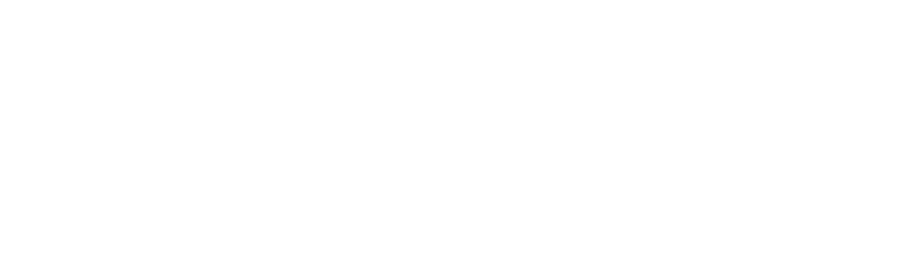
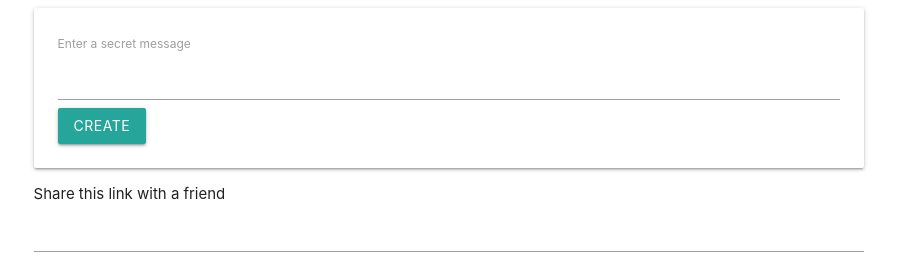
Before and after one commit to GuillerminaLorenzo/javascript-secret-message, a plain HTML site: page index.html in a window 1280 px wide. Shown: the whole page, without its empty margins (191-1088 px from the left). Drawn offline with nearby package versions, Linux system fonts and the light colour scheme.

Commit message:
Updated html

```diff
--- a/index.html
+++ b/index.html
@@ -4,6 +4,22 @@
         <link rel="stylesheet" href="https://cdnjs.cloudflare.com/ajax/libs/materialize/1.0.0/css/materialize.min.css">
     </head>
     <body>
+        <div class="row">
+            <div class="col s8 offset-s2">
+                <div class="card-panel">
+                    <form>
+                        <label>Enter a secret message</label>
+                        <input id="message-input" />
+                        <button class="btn">Create</button>
+                    </form>
+                </div>
+
+                <div>
+                    Share this link with a friend
+                    <input id="link-input" />
+                </div>
+            </div>
+        </div>
         <script src="index.js"></script>
     </body>
 </html>
```
